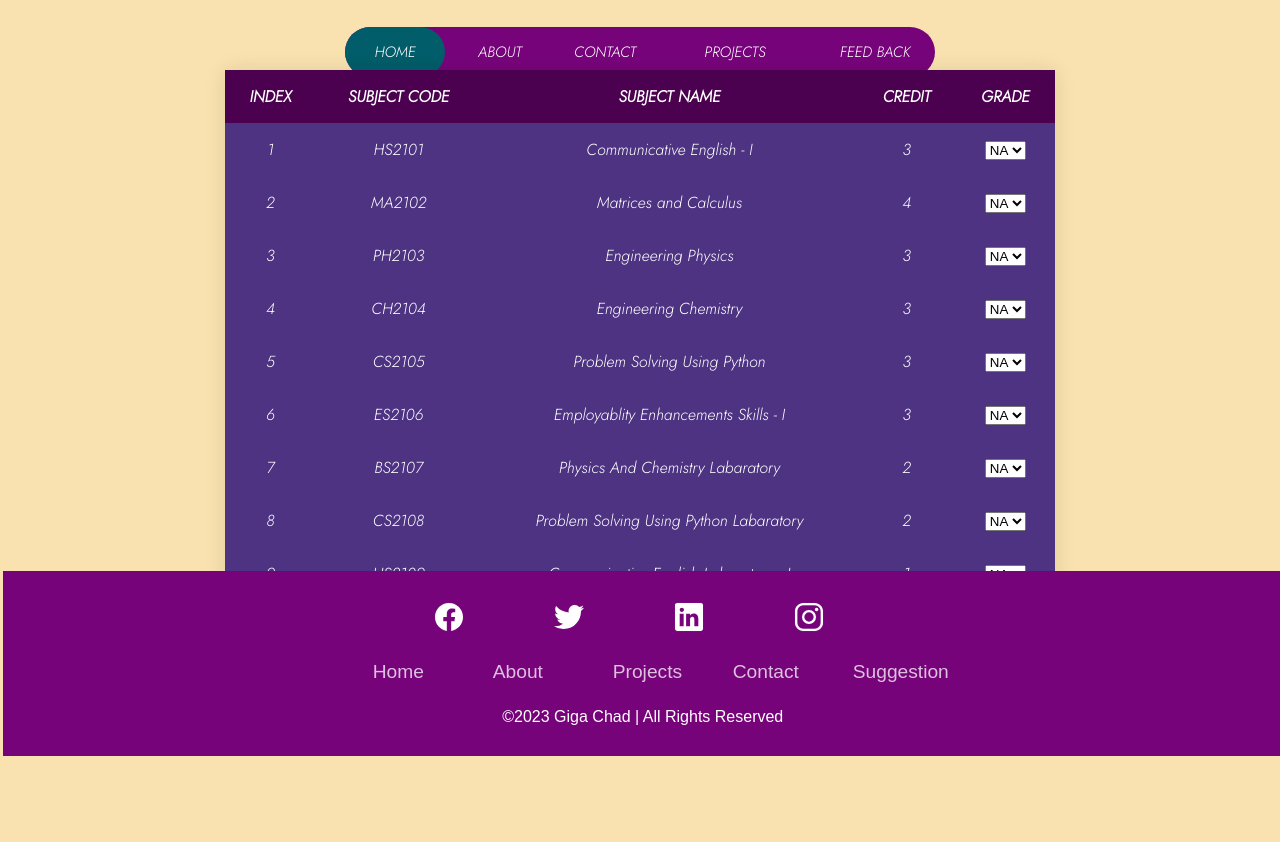
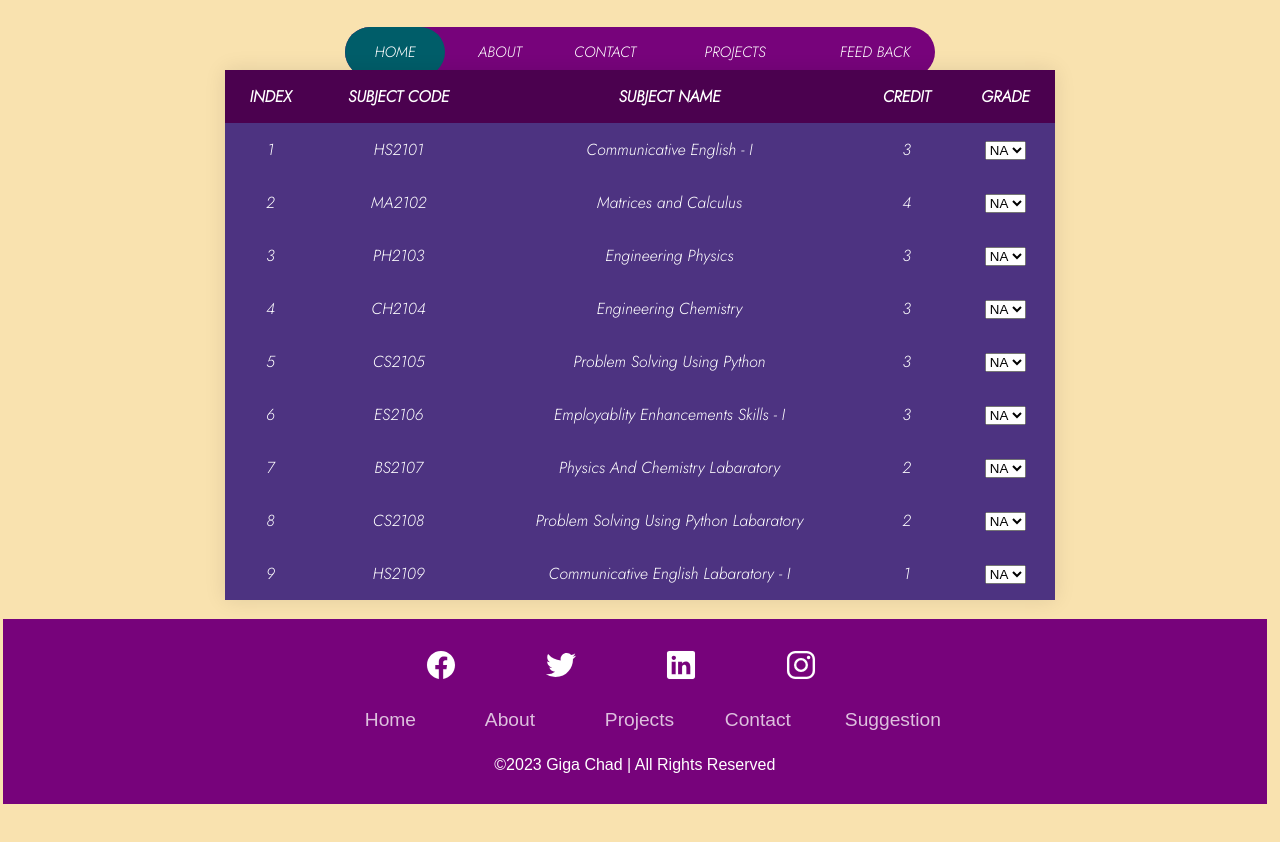
Before and after one commit to AkashA335/SEM1_GPA_Calculator, a plain HTML site: page public/CGPA.html in a window 1280 px wide. Drawn offline with nearby package versions, Linux system fonts and the light colour scheme.

Commit message:
Update CGPA.css

```diff
--- a/public/CGPA.css
+++ b/public/CGPA.css
@@ -87,6 +87,8 @@ table{
 body{
     height: 890px;
     background-color: #F9E2AF;
+    overflow-y:hidden;
+    overflow-x:hidden;
 }
 
 th,
@@ -145,7 +147,8 @@ footer {
 .footer {
   margin-top: 2.5%;
   margin-left: -0.41%;
-  position: absolute;
+  margin-top:80px;
+  margin-bottom:80px;
   width: 100%;
   background: #77037B;
   min-height: 100px;
```
